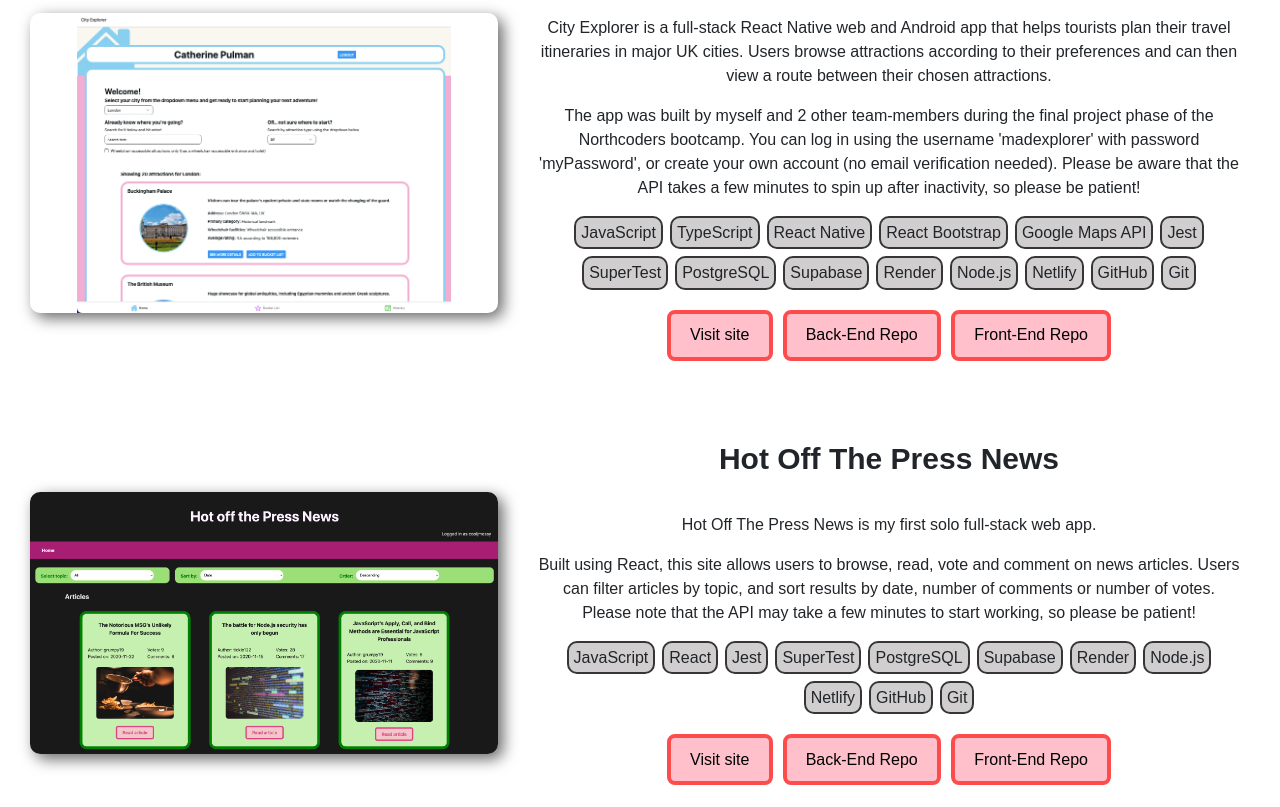
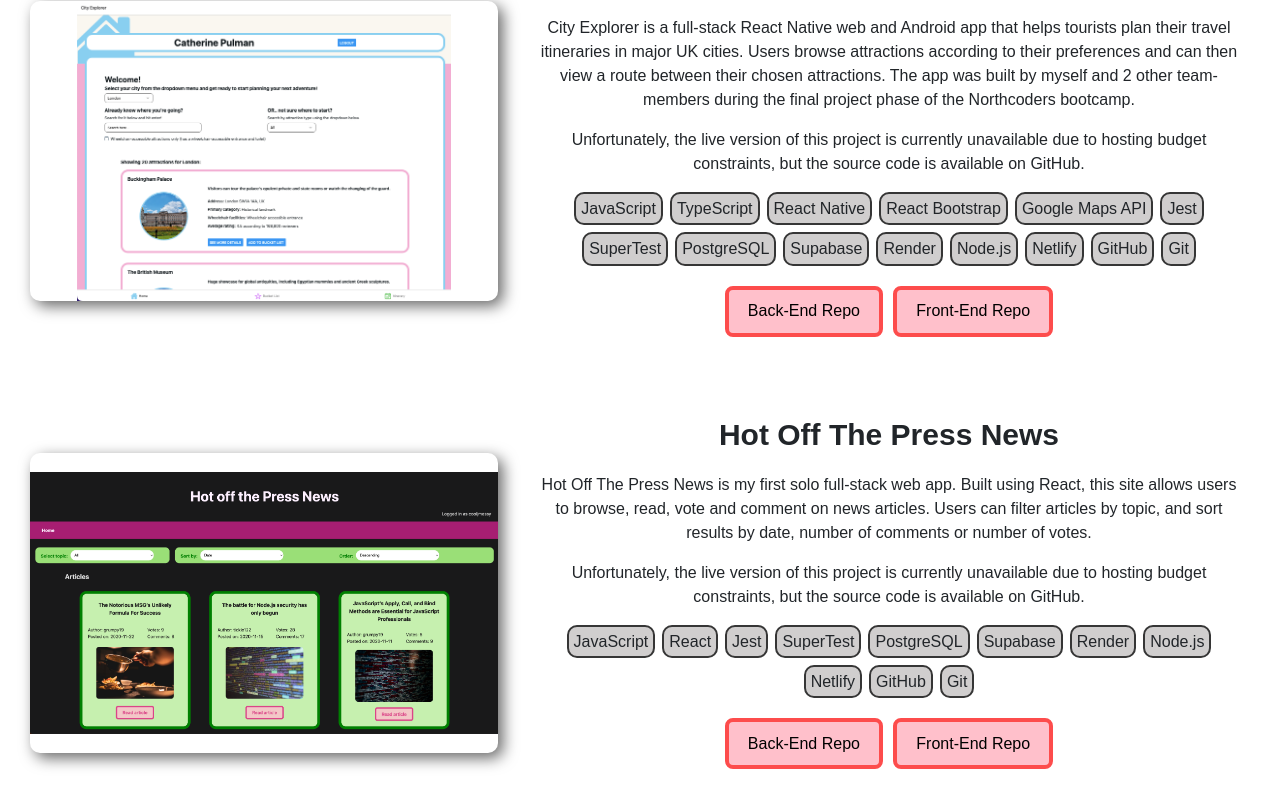
Before and after one commit to Clatherine/Portfolio, a React (Vite) app in the folder my-react-app/: page / in a window 1280 px wide. Shown: the part 3213-4020 px from the top of the page. Built offline with nearby package versions, Linux system fonts and the light colour scheme.

Commit message:
Refactor project descriptions for clarity and update availability notes

```diff
--- a/my-react-app/src/Components/Projects.jsx
+++ b/my-react-app/src/Components/Projects.jsx
@@ -38,9 +38,9 @@ function Projects() {
               <h3>Sapient Knowledge Management System</h3>
             ) : null}
             <p>
-              Sapient KMS is a web-based
-              knowledge management platform designed to streamline knowledge
-              sharing and collaboration within organisations.
+              Sapient KMS is a web-based knowledge management platform designed
+              to streamline knowledge sharing and collaboration within
+              organisations.
             </p>
             <p>
               As one of two developers on this project, I was primarily
@@ -293,17 +293,11 @@ function Projects() {
             </h3>
           ) : null}
           <div className="project_box_div image">
-            <a
-              href="https://city-explorer24.netlify.app/"
-              target="_blank"
-              rel="noopener noreferrer"
-            >
               <img
                 className="project_image"
                 src="CityExplorer.png"
                 alt="image of City Explorer App"
               />
-            </a>
           </div>
           <div className="project_box_div text">
             {windowWidth >= 1000 ? <h3>City Explorer App</h3> : null}
@@ -312,15 +306,13 @@ function Projects() {
               City Explorer is a full-stack React Native web and Android app
               that helps tourists plan their travel itineraries in major UK
               cities. Users browse attractions according to their preferences
-              and can then view a route between their chosen attractions.
+              and can then view a route between their chosen attractions. The app was built by myself and 2 other team-members during the
+              final project phase of the Northcoders bootcamp.
             </p>
             <p>
-              The app was built by myself and 2 other team-members during the
-              final project phase of the Northcoders bootcamp. You can log in
-              using the username 'madexplorer' with password 'myPassword', or
-              create your own account (no email verification needed). Please be
-              aware that the API takes a few minutes to spin up after
-              inactivity, so please be patient!
+              Unfortunately, the live version of this project is currently
+              unavailable due to hosting budget constraints, but the source code
+              is available on GitHub.
             </p>
             <div className="tools">
               <p>JavaScript</p>
@@ -339,13 +331,6 @@ function Projects() {
               <p>Git</p>
             </div>
             <div className="buttons">
-              <a
-                href="https://city-explorer24.netlify.app/"
-                target="_blank"
-                rel="noopener noreferrer"
-              >
-                <button>Visit site</button>
-              </a>
               <a
                 href="https://github.com/EliR94/city-explorer-backend"
                 target="_blank"
@@ -371,35 +356,22 @@ function Projects() {
             </h3>
           ) : null}
           <div className="project_box_div image">
-            <a
-              href="https://hot-off-the-press-news.netlify.app/"
-              target="_blank"
-              rel="noopener noreferrer"
-            >
               <img
                 className="project_image"
                 src="NC-news-image.png"
                 alt="image of Hot Off the Press News site"
               />
-            </a>
           </div>
           <div className="project_box_div text">
             {windowWidth >= 1000 ? <h3>Hot Off The Press News</h3> : null}
-
-            <p>
-              {/* <b>
-                Notice! Apologies, the API service for this app is currently
-                suspended, but will be resuming at the beginning of October so
-                watch this space!{" "}
-              </b> */}
-            </p>
-            <p>Hot Off The Press News is my first solo full-stack web app.</p>
-            <p>
-              Built using React, this site allows users to browse, read, vote
+            <p>Hot Off The Press News is my first solo full-stack web app. Built using React, this site allows users to browse, read, vote
               and comment on news articles. Users can filter articles by topic,
               and sort results by date, number of comments or number of votes.
-              Please note that the API may take a few minutes to start working,
-              so please be patient!
+            </p>
+            <p>
+              Unfortunately, the live version of this project is currently
+              unavailable due to hosting budget constraints, but the source code
+              is available on GitHub.
             </p>
             <div className="tools">
               <p>JavaScript</p>
@@ -415,13 +387,6 @@ function Projects() {
               <p>Git</p>
             </div>
             <div className="buttons">
-              <a
-                href="https://hot-off-the-press-news.netlify.app/"
-                target="_blank"
-                rel="noopener noreferrer"
-              >
-                <button>Visit site</button>
-              </a>
               <a
                 href="https://github.com/Clatherine/be-nc-news-"
                 target="_blank"
```
